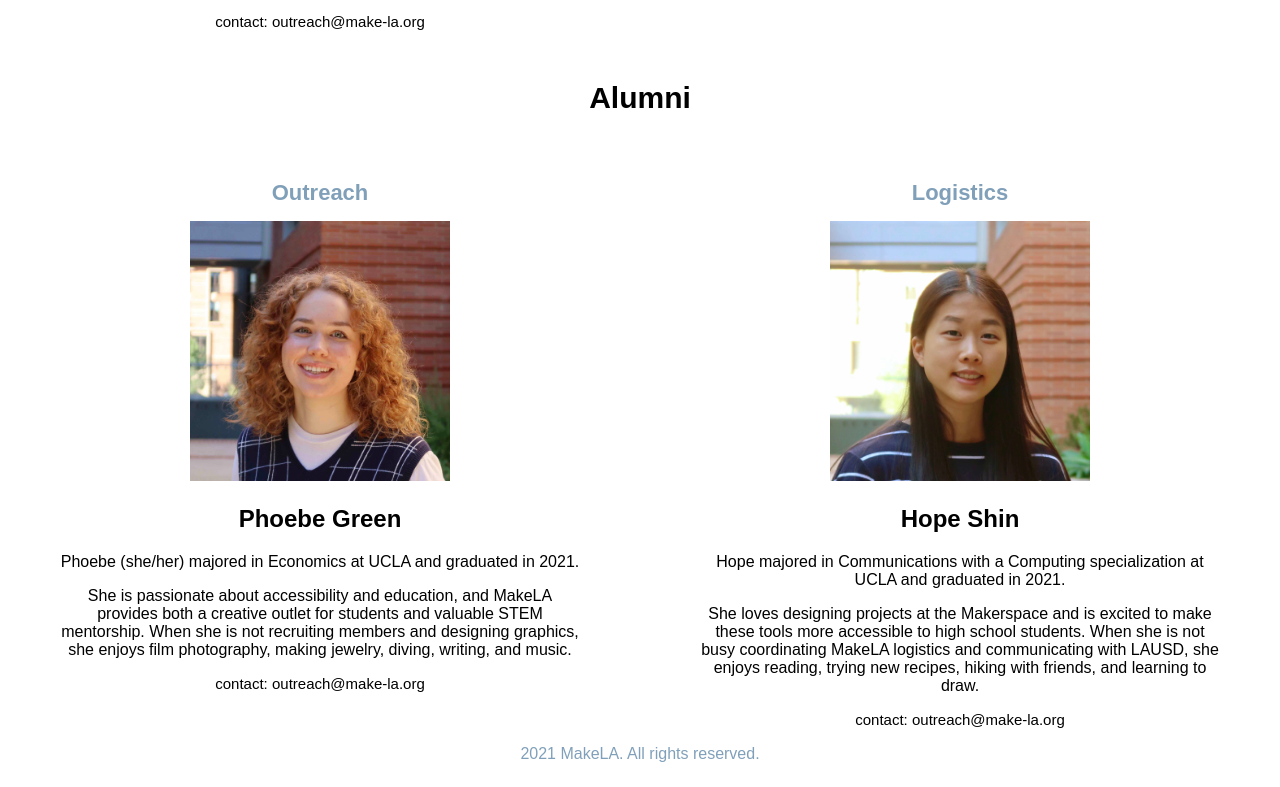
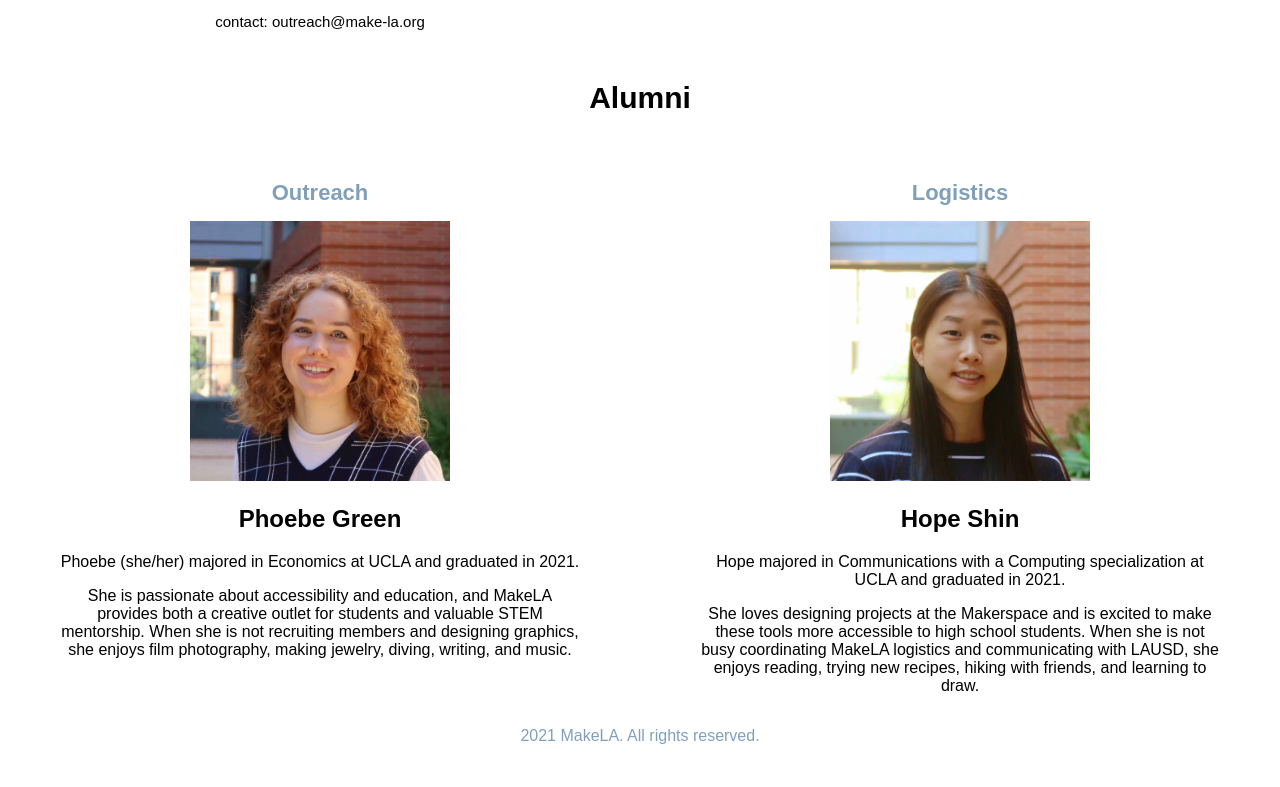
Before and after one commit to make-la/make-la.github.io, a plain HTML site: page team.html in a window 1280 px wide. Shown: the part 2816-3603 px from the top of the page. Drawn offline with Linux system fonts and the light colour scheme; a web font is replaced by a local one.

Commit message:
deleted emails for phoebe and hope

```diff
--- a/team.html
+++ b/team.html
@@ -117,7 +117,6 @@
 					<h2> Phoebe Green </h2>
 					<h3> Phoebe (she/her) majored in Economics at UCLA and graduated in 2021. </h3>
 					<p>  She is passionate about accessibility and education, and MakeLA provides both a creative outlet for students and valuable STEM mentorship. When she is not recruiting members and designing graphics, she enjoys film photography, making jewelry, diving, writing, and music. </p>
-					<p2> contact: outreach@make-la.org </p2>
 				</div>
   				<div class="column">
 					<h1> Logistics </h1>
@@ -125,7 +124,6 @@
 					<h2> Hope Shin </h2>
 					<h3> Hope majored in Communications with a Computing specialization at UCLA and graduated in 2021.</h3>
 					<p> She loves designing projects at the Makerspace and is excited to make these tools more accessible to high school students. When she is not busy coordinating MakeLA logistics and communicating with LAUSD, she enjoys reading, trying new recipes, hiking with friends, and learning to draw. </p>
-					<p2> contact: outreach@make-la.org </p2>
 				</div>
 			</div>
 
```
